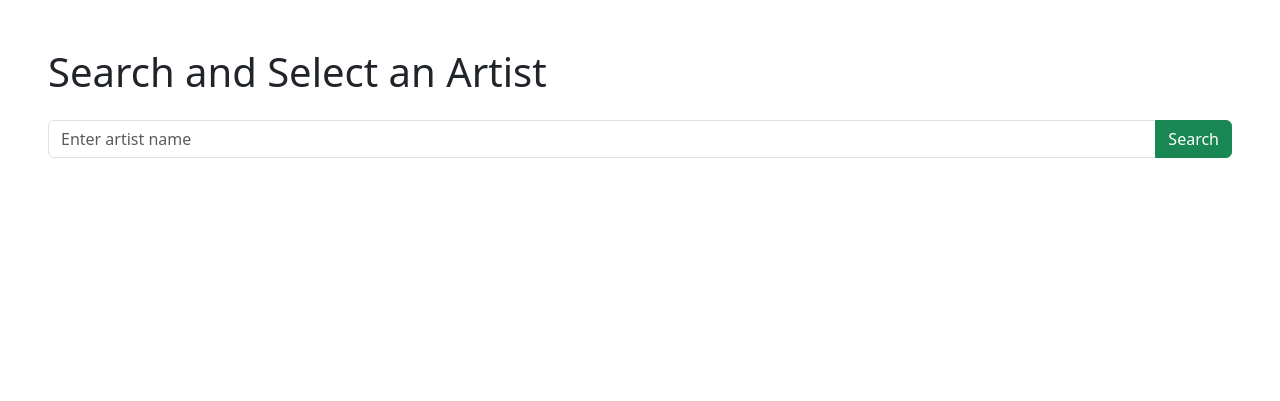
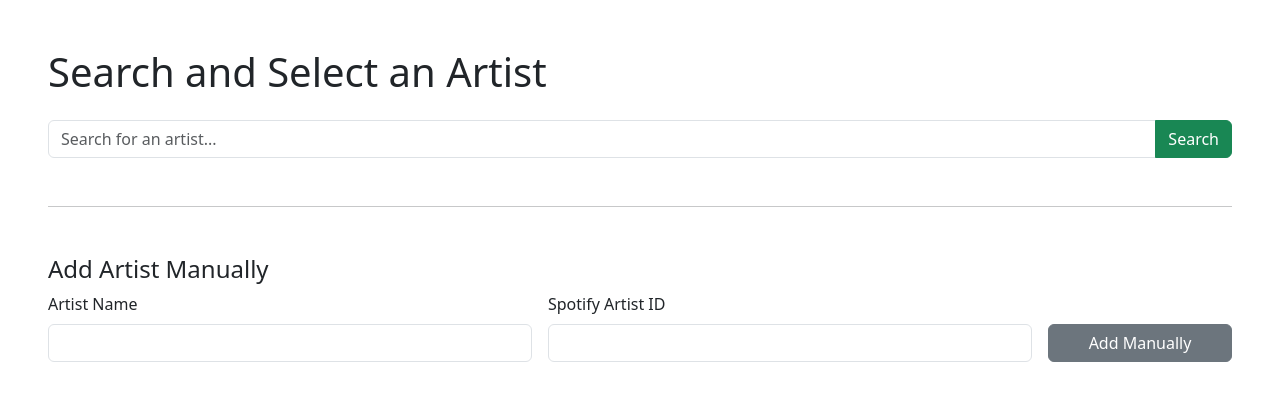
Before and after one commit to Sahil-Karanth/EinkSpotify, a Flask app: page /select_artists in a window 1280 px wide. Shown: the top 401 px of the page. Run offline with Flask 3, Linux system fonts and the light colour scheme.

Commit message:
formatting changes to the manual search

```diff
--- a/templates/artist_input.html
+++ b/templates/artist_input.html
@@ -8,28 +8,28 @@
 <body class="p-5">
     <h1 class="mb-4">Search and Select an Artist</h1>
 
-    <form method="POST" class="mb-4">
+    <!-- Search Form -->
+    <form method="POST" class="mb-5">
         <div class="input-group">
-            <input type="text" name="artistName" class="form-control" placeholder="Enter artist name" required>
+            <input type="text" name="artistName" class="form-control" placeholder="Search for an artist..." required>
             <button type="submit" class="btn btn-success">Search</button>
         </div>
     </form>
 
+    <!-- Search Results -->
     {% if artist_data %}
-        <div class="row">
-            {% for name, artist_id, image_url, popularity in artist_data %}
+        <div class="row mb-5">
+            {% for name, artist_id, image_url, _ in artist_data %}
                 <div class="col-md-4 mb-4">
-                    <div class="card">
+                    <div class="card h-100">
                         {% if image_url %}
                             <img src="{{ image_url }}" class="card-img-top" alt="Artist image">
                         {% endif %}
                         <div class="card-body">
                             <h5 class="card-title">{{ name }}</h5>
-                            <p>Popularity: {{ popularity }}/100</p>
                             <form method="POST" action="{{ url_for('add_artist') }}">
                                 <input type="hidden" name="name" value="{{ name }}">
                                 <input type="hidden" name="id" value="{{ artist_id }}">
-                                <input type="hidden" name="popularity" value="{{ popularity }}">
                                 <button type="submit" class="btn btn-primary">Add to List</button>
                             </form>
                         </div>
@@ -38,5 +38,25 @@
             {% endfor %}
         </div>
     {% endif %}
+
+    <hr class="my-5">
+
+    <!-- Manual Entry Form -->
+    <div>
+        <h4>Add Artist Manually</h4>
+        <form method="POST" action="{{ url_for('add_artist') }}" class="row g-3 align-items-end">
+            <div class="col-md-5">
+                <label for="manualName" class="form-label">Artist Name</label>
+                <input type="text" class="form-control" name="name" id="manualName" required>
+            </div>
+            <div class="col-md-5">
+                <label for="manualId" class="form-label">Spotify Artist ID</label>
+                <input type="text" class="form-control" name="id" id="manualId" required>
+            </div>
+            <div class="col-md-2">
+                <button type="submit" class="btn btn-secondary w-100">Add Manually</button>
+            </div>
+        </form>
+    </div>
 </body>
 </html>
--- a/templates/home.html
+++ b/templates/home.html
@@ -15,7 +15,7 @@
         <ul class="list-group mt-3">
             {% for artist in selected_artists %}
                 <li class="list-group-item">
-                    {{ artist.name }} (ID: {{ artist.id }}, Popularity: {{ artist.popularity }})
+                    {{ artist.name }} (ID: {{ artist.id }})
                 </li>
             {% endfor %}
         </ul>
```
Also changed, not shown: 1 other file.
